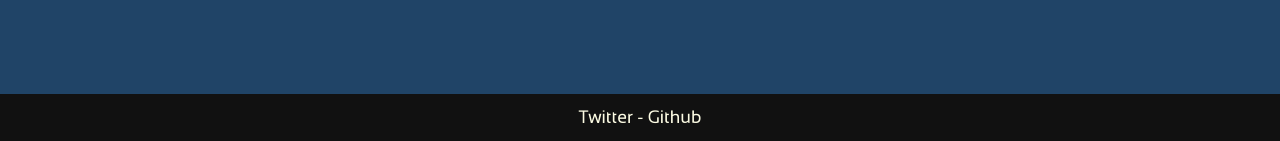
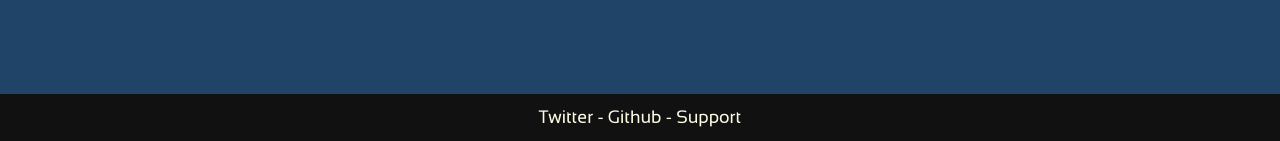
Before and after one commit to seadowg/proa.github.com, a Jekyll site: the page built from team/index.html, in a window 1280 px wide. Shown: the part 756-897 px from the top of the page. Built offline with Jekyll 4.4.1, drawn with Linux system fonts in a browser that asks for light colours; nearby versions of some CDN libraries; Markdown is read by kramdown in place of the engine named in the settings.

Commit message:
Added support link to bottom of the page.

```diff
--- a/_layouts/default.html
+++ b/_layouts/default.html
@@ -28,7 +28,8 @@
   <footer class="footer dark-bg cream-fg">
     <div id="links">
       <a href="http://twitter.com/teamproa">Twitter</a> -
-      <a href="http://github.com/proa">Github</a>
+      <a href="http://github.com/proa">Github</a> -
+      <a href="https://proa.fogbugz.com/default.asp?pg=pgPublicEdit">Support</a>
     </div>
   </footer>
 </body>
```
